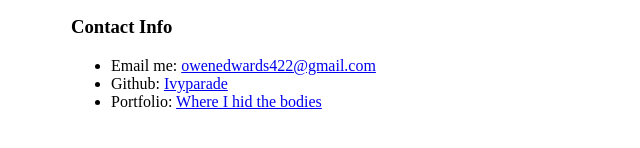
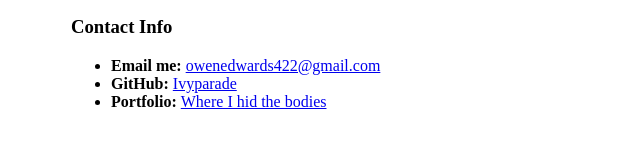
Before and after one commit to Ivyparade/Classwork, a plain HTML site: page index.html in a window 1280 px wide. Shown: the part 430-578 px from the top of the page, without its empty margins (319-959 px from the left). Drawn offline with Linux system fonts and the light colour scheme.

Commit message:
minor changes

```diff
--- a/index.html
+++ b/index.html
@@ -17,9 +17,9 @@
      <p>Placeholder</p>
      <h3>Contact Info</h3>
       <ul>
-        <li>Email me: <a href= "mailto: owenedwards422@gmail.com">owenedwards422@gmail.com</a></li>
-        <li>Github: <a href= "https://github.com/Ivyparade">Ivyparade</a></li>
-        <li>Portfolio: <a href="https://www.youtube.com/watch?v=dQw4w9WgXcQ">Where I hid the bodies</a></li>
+        <li><strong>Email me:</strong> <a href= "mailto: owenedwards422@gmail.com">owenedwards422@gmail.com</a></li>
+        <li><strong>GitHub: </strong> <a href= "#">Ivyparade</a></li>
+        <li><strong>Portfolio: </strong> <a href="https://www.youtube.com/watch?v=dQw4w9WgXcQ">Where I hid the bodies</a></li>
       </ul>
    </div>
 
```
